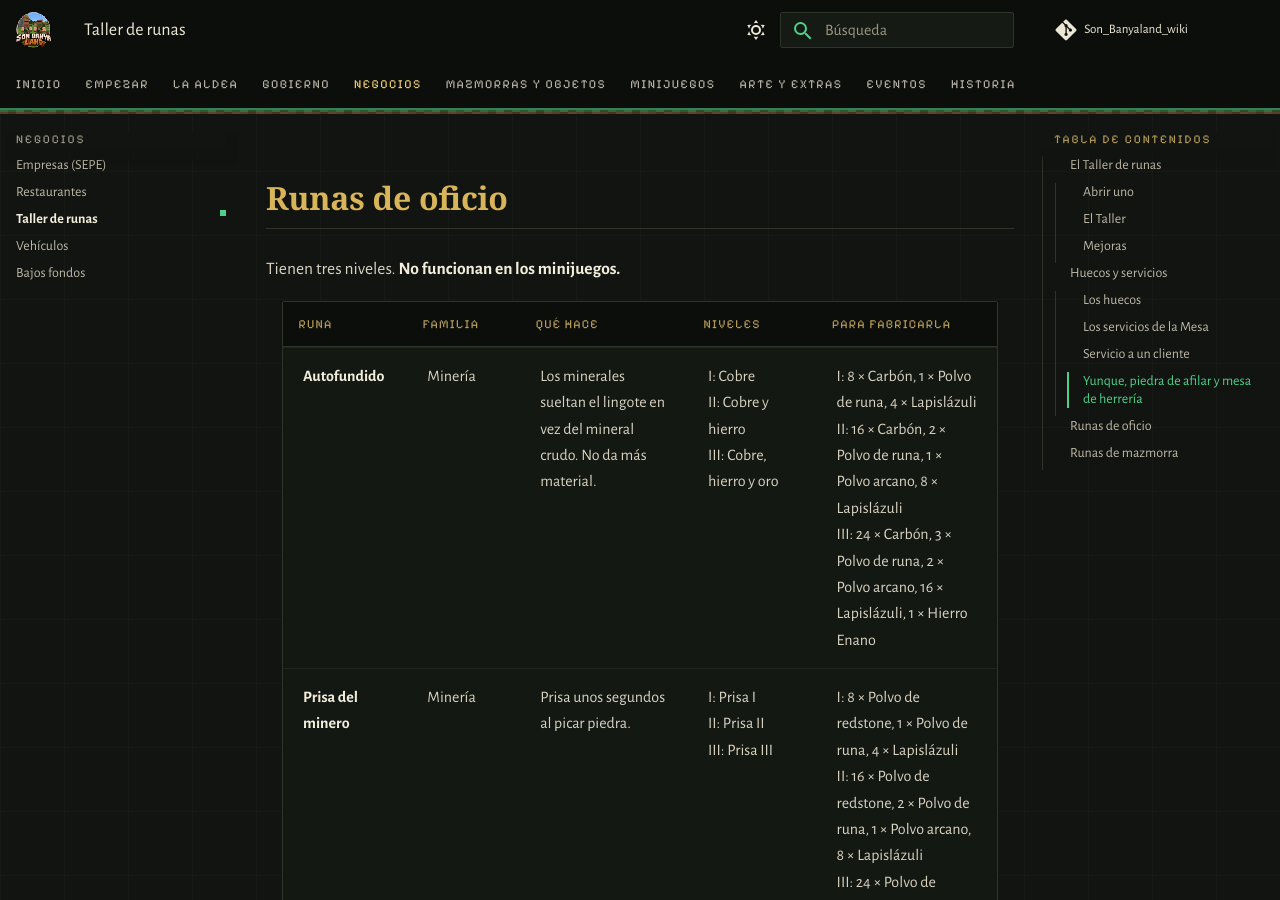
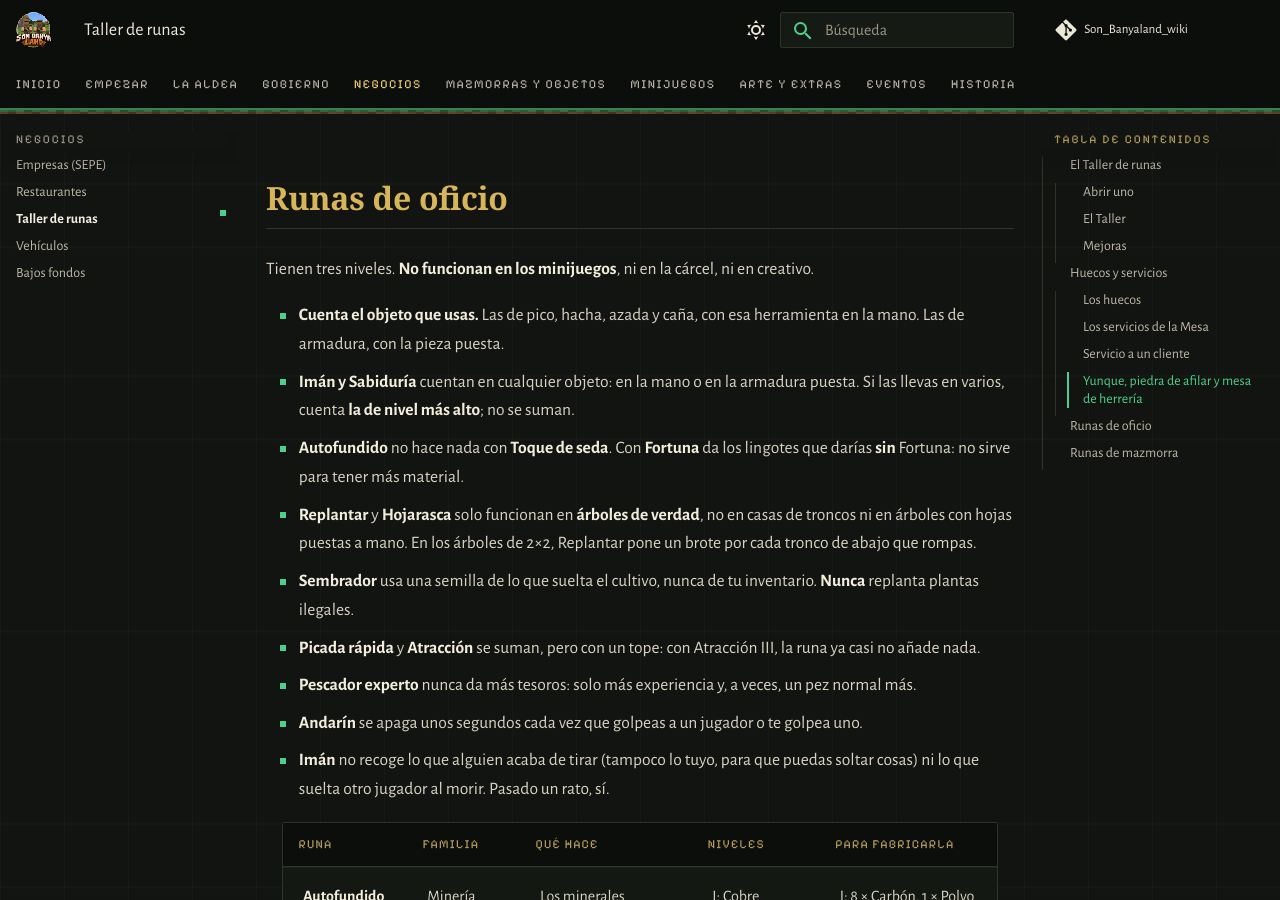
Before and after one commit to PigPilgrim/Son_Banyaland_wiki, an MkDocs documentation site: the page built from docs/runas.md, in a window 1280 px wide and 900 px high, scrolled down 5693 px. Built offline with MkDocs 1.6.1 and Material for MkDocs 9.7.7, drawn with Linux system fonts in a browser that asks for light colours; some web fonts are replaced; comment, search, counter and statistics services are not loaded; some of the changed text lies outside the part shown.

Commit message:
Taller de runas: efectos de las runas de oficio y sus reglas (cuál cuenta, Fortuna, árboles de verdad, Imán)
Co-Authored-By: Claude Opus 5.5 <noreply@anthropic.com>

```diff
--- a/docs/_generado/runas_oficio.md
+++ b/docs/_generado/runas_oficio.md
@@ -13,5 +13,5 @@
 | **Ojo de búho** | Exploración | Visión nocturna bajo tierra. | I: Por debajo de Y 0<br>II: Por debajo de Y 30<br>III: Por debajo de Y 50 | I: 8 × Zanahoria dorada, 1 × Polvo de runa, 4 × Lapislázuli<br>II: 16 × Zanahoria dorada, 2 × Polvo de runa, 1 × Polvo arcano, 8 × Lapislázuli<br>III: 24 × Zanahoria dorada, 3 × Polvo de runa, 2 × Polvo arcano, 16 × Lapislázuli, 1 × Máscara de Oni |
 | **Pulmón** | Exploración | Más aire bajo el agua. | I: +5 s de aire<br>II: +10 s de aire<br>III: +15 s de aire | I: 8 × Cristales de prismarina, 1 × Polvo de runa, 4 × Lapislázuli<br>II: 16 × Cristales de prismarina, 2 × Polvo de runa, 1 × Polvo arcano, 8 × Lapislázuli<br>III: 24 × Cristales de prismarina, 3 × Polvo de runa, 2 × Polvo arcano, 16 × Lapislázuli, 1 × Cristal de Hielo Eterno |
 | **Carga ligera** | Exploración | Menos hambre al correr. | I: −15 % de hambre<br>II: −30 % de hambre<br>III: −45 % de hambre | I: 8 × Pluma, 1 × Polvo de runa, 4 × Lapislázuli<br>II: 16 × Pluma, 2 × Polvo de runa, 1 × Polvo arcano, 8 × Lapislázuli<br>III: 24 × Pluma, 3 × Polvo de runa, 2 × Polvo arcano, 16 × Lapislázuli, 1 × Acero Tamahagane |
-| **Imán** | General | Recoge lo que hay en el suelo cerca. Nunca lo que acaba de tirar otro jugador ni lo de su muerte. | I: Radio 2<br>II: Radio 3<br>III: Radio 4 | I: 8 × Lingote de hierro, 1 × Polvo de runa, 4 × Lapislázuli<br>II: 16 × Lingote de hierro, 2 × Polvo de runa, 1 × Polvo arcano, 8 × Lapislázuli<br>III: 24 × Lingote de hierro, 3 × Polvo de runa, 2 × Polvo arcano, 16 × Lapislázuli, 1 × Hierro Enano |
+| **Imán** | General | Recoge lo que hay en el suelo cerca. Nunca lo recién tirado (tampoco lo tuyo) ni lo que suelta otro jugador al morir. | I: Radio 2<br>II: Radio 3<br>III: Radio 4 | I: 8 × Lingote de hierro, 1 × Polvo de runa, 4 × Lapislázuli<br>II: 16 × Lingote de hierro, 2 × Polvo de runa, 1 × Polvo arcano, 8 × Lapislázuli<br>III: 24 × Lingote de hierro, 3 × Polvo de runa, 2 × Polvo arcano, 16 × Lapislázuli, 1 × Hierro Enano |
 | **Sabiduría** | General | Más experiencia de cualquier fuente. | I: +5 % de XP<br>II: +10 % de XP<br>III: +15 % de XP | I: 8 × Fragmento de amatista, 1 × Polvo de runa, 4 × Lapislázuli<br>II: 16 × Fragmento de amatista, 2 × Polvo de runa, 1 × Polvo arcano, 8 × Lapislázuli<br>III: 24 × Fragmento de amatista, 3 × Polvo de runa, 2 × Polvo arcano, 16 × Lapislázuli, 1 × Corazón de la Montaña |
--- a/docs/runas.md
+++ b/docs/runas.md
@@ -15,8 +15,8 @@ Ninguna runa da más minerales, diamantes ni chips, y ninguna repara objetos.
 
 !!! warning "⚠️ PENDIENTE"
     El Taller de runas está **a medias** y **aún no ha llegado al servidor**. Ya están el Taller, la Mesa de runas, los
-    huecos y los servicios, pero **las runas todavía no hacen nada**: sus efectos llegarán más adelante. Todos los
-    números pueden cambiar.
+    huecos, los servicios y los efectos de las **runas de oficio**; las **runas de mazmorra todavía no hacen nada**.
+    Todos los números pueden cambiar.
 
 ## El Taller de runas
 
@@ -112,7 +112,23 @@ El Encantador también puede usar la Mesa **para lo suyo**, sin cliente.
 
 ## Runas de oficio
 
-Tienen tres niveles. **No funcionan en los minijuegos.**
+Tienen tres niveles. **No funcionan en los minijuegos**, ni en la cárcel, ni en creativo.
+
+- **Cuenta el objeto que usas.** Las de pico, hacha, azada y caña, con esa herramienta en la mano. Las de armadura,
+  con la pieza puesta.
+- **Imán y Sabiduría** cuentan en cualquier objeto: en la mano o en la armadura puesta. Si las llevas en varios, cuenta
+  **la de nivel más alto**; no se suman.
+- **Autofundido** no hace nada con **Toque de seda**. Con **Fortuna** da los lingotes que darías **sin** Fortuna: no
+  sirve para tener más material.
+- **Replantar** y **Hojarasca** solo funcionan en **árboles de verdad**, no en casas de troncos ni en árboles con hojas
+  puestas a mano. En los árboles de 2×2, Replantar pone un brote por cada tronco de abajo que rompas.
+- **Sembrador** usa una semilla de lo que suelta el cultivo, nunca de tu inventario. **Nunca** replanta plantas
+  ilegales.
+- **Picada rápida** y **Atracción** se suman, pero con un tope: con Atracción III, la runa ya casi no añade nada.
+- **Pescador experto** nunca da más tesoros: solo más experiencia y, a veces, un pez normal más.
+- **Andarín** se apaga unos segundos cada vez que golpeas a un jugador o te golpea uno.
+- **Imán** no recoge lo que alguien acaba de tirar (tampoco lo tuyo, para que puedas soltar cosas) ni lo que suelta
+  otro jugador al morir. Pasado un rato, sí.
 
 --8<-- "_generado/runas_oficio.md"
 
```
Also changed, not shown: docs/pendientes.md (+2 -1 lines).
